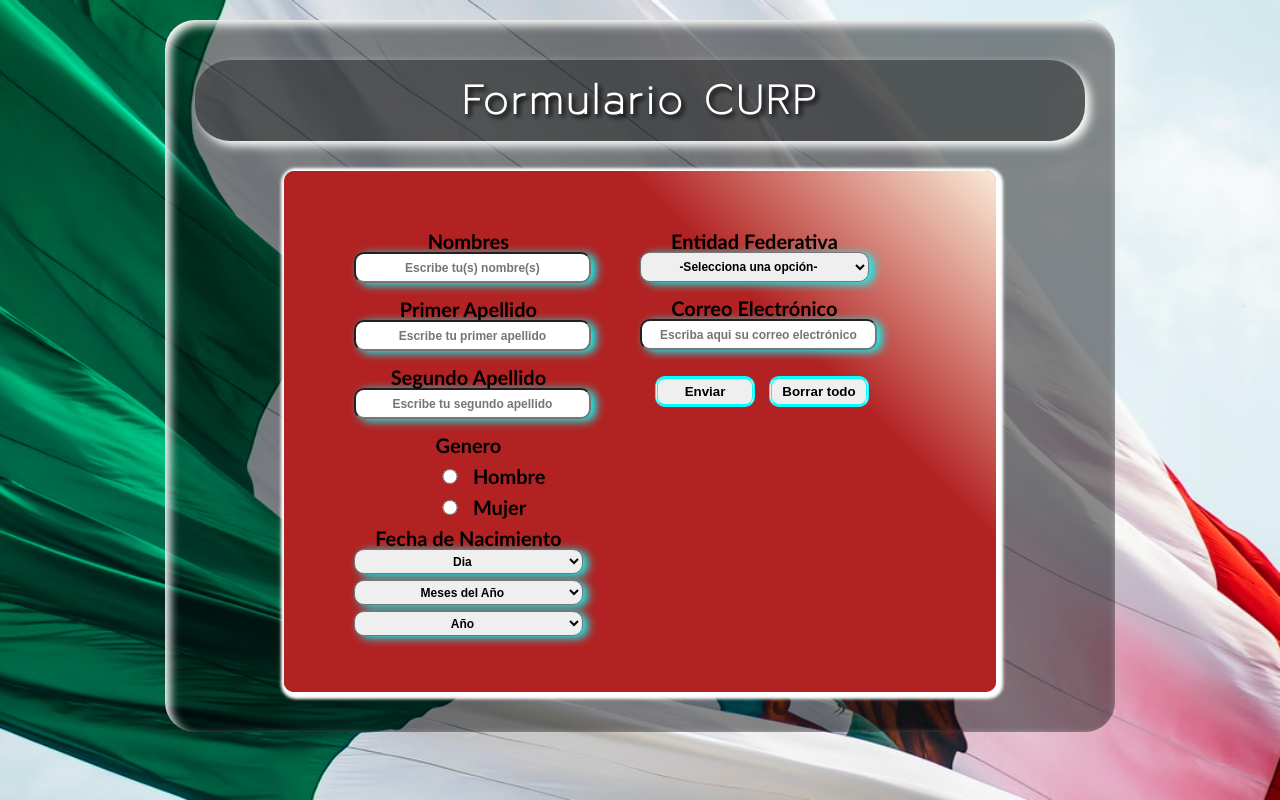
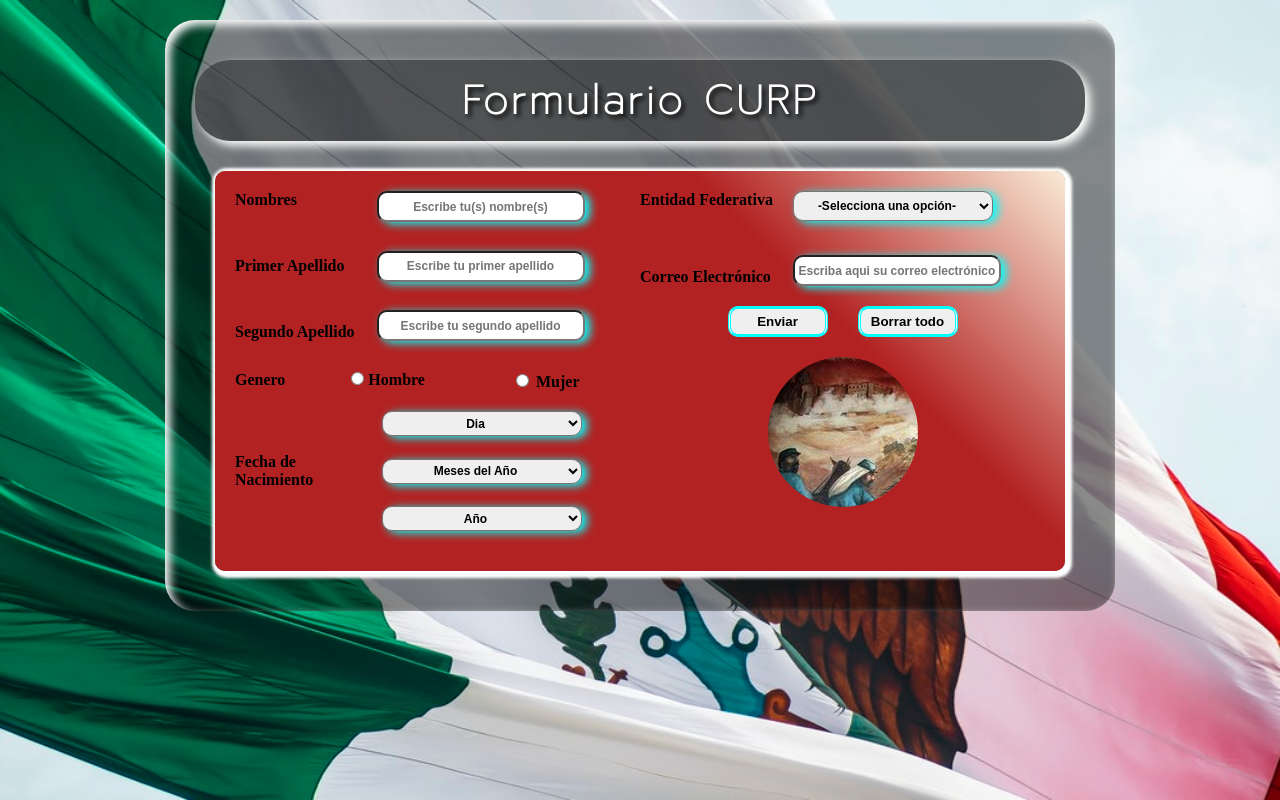
Before and after one commit to ProgramacionWeb-UAA/Examen_2do_parcial, a PHP site: page / in a window 1280 px wide. Run offline with PHP 8.4, Linux system fonts and the light colour scheme.

Commit message:
modificaciones en acomodar los contenedores dentro de index

```diff
--- a/examenparcial2/estilos.css
+++ b/examenparcial2/estilos.css
@@ -25,19 +25,20 @@ body{
 }*/
 .contenedor{
     display: flex;
-    width: 80%;
-    height: 90%;
+    width: 850px;
+    height: 400px;
     /*background-color: firebrick;*/
     background: linear-gradient(45deg,firebrick 70%,antiquewhite);
     margin: auto;
     box-shadow: 2px 2px 3px 5px white;
-    padding: 50px 70px;
+    padding: 20px 20px;
     box-sizing: border-box;
     border-radius: 10px;
 }
 .contenedor .sec-izq{
     width: 50%;
     height: 100%;
+
 
 }
 
@@ -49,48 +50,46 @@ body{
 
 }
 
+.sec-nombre{
+    display: flex;
+    flex-direction: row;
+    height: 150px;
+}
 
 
-.contenedor .sec-izq *,.contenedor .sec-der *{
 
-    display:block;
-
+.sec-nombre *,.sec-fecha *, .sec-other *,.genero {
+    border-radius: 10px;
+    font-weight: 800;
 
 }
 
-
-.sec-nombre *,.sec-fecha *, .sec-other *{
-    width: 80%;
-    height: 25px;
-    border-radius: 10px;
-    font-weight: 800;
-    text-align:center;
-
-    margin-bottom: 6px;
+.genero{
+  /*  padding: 2px 15px;*/
+    width: 90%;
+    margin-top: 30px;
+    box-sizing: border-box;
+    display: flex;
+    justify-content: space-between;
 }
-.sec-nombre label, .sec-fecha label, .sec-other label{
-    font-family: "calibri";
-    font-size: 20px;
-    line-height: 40px;
-}
-
-#genero{
-
-    line-height: 40px;
+#radio-hombre{
+    margin: 0px;
 
 }
-
-#radio{
-     width: 8%;
-     display: inline-flex;
-
-    height: 15px;
-    margin-right: 10px;
+.mujer{
+    padding: 0 20px;
+}
+input, select{
+    text-align: center;
 }
 
 input[type="text"],select{
+    width: 200px;
+    height: 25px;
+
     font-size: 12px;
     box-shadow: 5px 2px 10px aqua;
+
 }
 #enti{
 
@@ -99,15 +98,17 @@ input[type="text"],select{
 }
 .botones{
 
-    width: 80%;
+    width: 100%;
 
     padding: 0px 15px;
+    display: flex;
+    justify-content: center;
 }
 #submit{
      display: inline-flex;
     margin-top: 20px;
     width: 100px;
-    margin-right: 10px;
+    margin-right: 30px;
     border-radius: 10px;
     border: 3px aqua;
     border-style: solid double;
@@ -151,4 +152,76 @@ h2{
     box-shadow: white 5px 5px 10px;
     letter-spacing: 3px;
     background: rgba(0,0,0,0.35);
+
 }
+
+.input-nombre{
+
+
+    display: flex;
+    flex-direction: column;
+    justify-content: space-between;
+}
+
+.label-nombre{
+    height: 100%;
+    width: 30%;
+    display: flex;
+    flex-direction: column;
+    flex-wrap: nowrap;
+    justify-content: space-between;
+    margin-right: 20px;
+
+}
+
+.sec-fecha{
+    height: 150px;
+    padding: 5px 0px;
+    display: flex;
+    align-items: center;
+
+}
+.label-fecha{
+
+    width: 30%;
+    margin-right: 25px;
+}
+.label-fecha label{
+
+}
+.select-option{
+    height: 80%;
+    display: flex;
+    flex-direction: column;
+    justify-content: space-between;
+
+}
+
+.sec-other{
+
+    height: 95px;
+    display: flex;
+    /*justify-content: space-between;*/
+}
+.label-other{
+    display: flex;
+    flex-direction: column;
+    justify-content: space-between;
+    margin-right: 20px;
+}
+.select-other{
+    display: flex;
+    flex-direction: column;
+    justify-content: space-between;
+
+}
+.sec-der .icono{
+
+    margin: auto;
+    width: 150px;
+    height: 150px;
+    background-image: url(imagenes/fondo1.jpg);
+    margin-top: 20px;
+    border-radius: 50%;
+
+}
--- a/examenparcial2/index.php
+++ b/examenparcial2/index.php
@@ -16,38 +16,47 @@
                 <div class="contenedor">
                 <div class="sec-izq">
                 <div class="sec-nombre">
+                  <div class="label-nombre">
                    <label for="names">Nombres</label>
+                   <label for="primerapellido">Primer Apellido</label>
+                   <label for="segundoapellido">Segundo Apellido</label>
+                   </div>
+
+
+                   <div class="input-nombre">
                    <input type="text" name="nombres" id="nombres" placeholder="Escribe tu(s) nombre(s)" required>
                    <!--<span class="form_hint">Formato correcto: "Nombre(s)"</span>-->
-                    <label for="primerapellido">Primer Apellido</label>
                     <input type="text" name="apellido1" id="primerapellido" placeholder="Escribe tu primer apellido" required>
                     <!--<span class="form_hint">Formato correcto: "Primer Apellido"</span>-->
 
-                    <label for="segundoapellido">Segundo Apellido</label>
                     <input type="text" name="apellido2" id="segundoapellido" placeholder="Escribe tu segundo apellido" required>
                     <!--<span class="form_hint">Formato correcto: "Segundo Apellido"</span>-->
+                </div>
+                </div>
+                <!--**********************************************************************************-->
+
+               <div class="genero">
+                    <label id="genero" for="genero">Genero</label>
+                       <section class="hombre">
+                         <input id="radio-hombre" type="radio" name="genero" value="H">
+                        <label class="label-hombre" id="radio-hombre" for="">Hombre</label>
+                    </section>
+                       <section class="mujer">
+                        <input id="radio-mujer" type="radio" name="genero" value="M">
+                        <label class="label-radio" id="radio-mujer" for="">Mujer</label>
+                        </section>
+                    </div>
+
+
 
                 <!--**********************************************************************************-->
 
 
-                    <label id="genero" for="genero">Genero</label>
-
-                       <section class="hombre">
-                        <input id="radio" type="radio" name="genero" value="H">
-                        <label class="label-radio" id="radio" for="">Hombre</label>
-                    </section>
-                    <section class="mujer">
-                        <input id="radio" type="radio" name="genero" value="M">
-                        <label class="label-radio" id="radio" for="">Mujer</label>
-                    </section>
-
-
-
-                <!--**********************************************************************************-->
-                </div>
-
                 <div class="sec-fecha">
+                    <div class="label-fecha">
                     <label for="fechanacimiento">Fecha de Nacimiento</label>
+                    </div>
+                    <div class="select-option">
                     <select name="dia" id="dia">
                            <option>Dia</option>
                            <?php
@@ -85,13 +94,19 @@
                                }
                            ?>
                        </select>
+                       </div>
                   </div>
                 </div>
                 <!--**********************************************************************************-->
                 <div class="sec-der">
                    <div class="sec-other">
+                      <div class="label-other">
+                    <label for="entidad">Entidad Federativa</label>
 
-                    <label for="entidad">Entidad Federativa</label>
+                    <label for="correo">Correo Electrónico</label>
+
+                    </div>
+                    <div class="select-other">
                      <select name="enti" id="enti">
                           <option disabled selected>-Selecciona una opción-</option>
                            <option value="AS">AGUASCALIENTES</option>
@@ -127,17 +142,23 @@
                            <option value="YN">YUCATAN</option>
                            <option value="ZS">ZACATECAS</option>
                        </select>
+
                 <!--**********************************************************************************-->
 
 
-                    <label for="correo">Correo Electrónico</label>
+
                      <input type="text" name="correo" id="correo" placeholder="Escriba aqui su correo electrónico" required>
-
+                </div>
                 </div>
 
                 <div class="botones">
                     <button id="submit" name="enviar" type="submit">Enviar</button>
                     <button id="submit" name="borrar" type="reset">Borrar todo</button>
+                </div>
+                <div class="icono">
+
+
+
                 </div>
                 </div>
                 </div>
```
